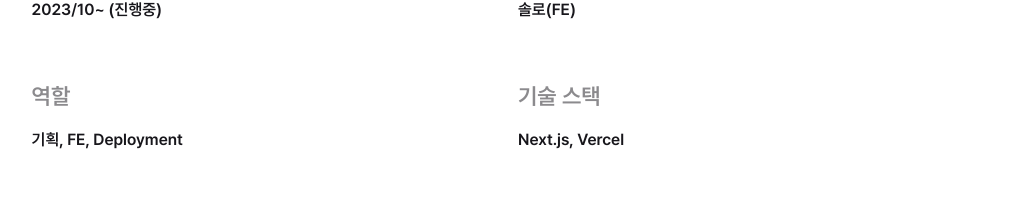
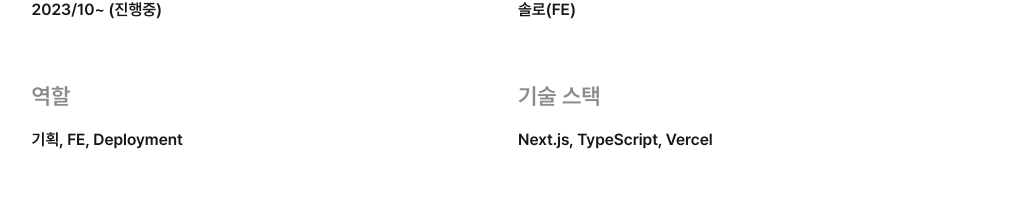
Before and after one commit to dongbin420/my-portfolio, a Next.js app: page /projects/portfolio in a window 1280 px wide. Shown: the part 830-1050 px from the top of the page, without its empty margins (122-1157 px from the left). Built offline with nearby package versions, Linux system fonts and the light colour scheme.

Commit message:
refactor: add typescript text to skills in portfolio page

```diff
--- a/src/app/(menu)/projects/(projects)/portfolio/page.tsx
+++ b/src/app/(menu)/projects/(projects)/portfolio/page.tsx
@@ -75,7 +75,7 @@ export default function Page() {
                 <li className={styles['project-info']}>
                   <p className={styles['project-info-title']}>기술 스택</p>
                   <p className={styles['project-info-content']}>
-                    Next.js, Vercel
+                    Next.js, TypeScript, Vercel
                   </p>
                 </li>
               </div>
```
